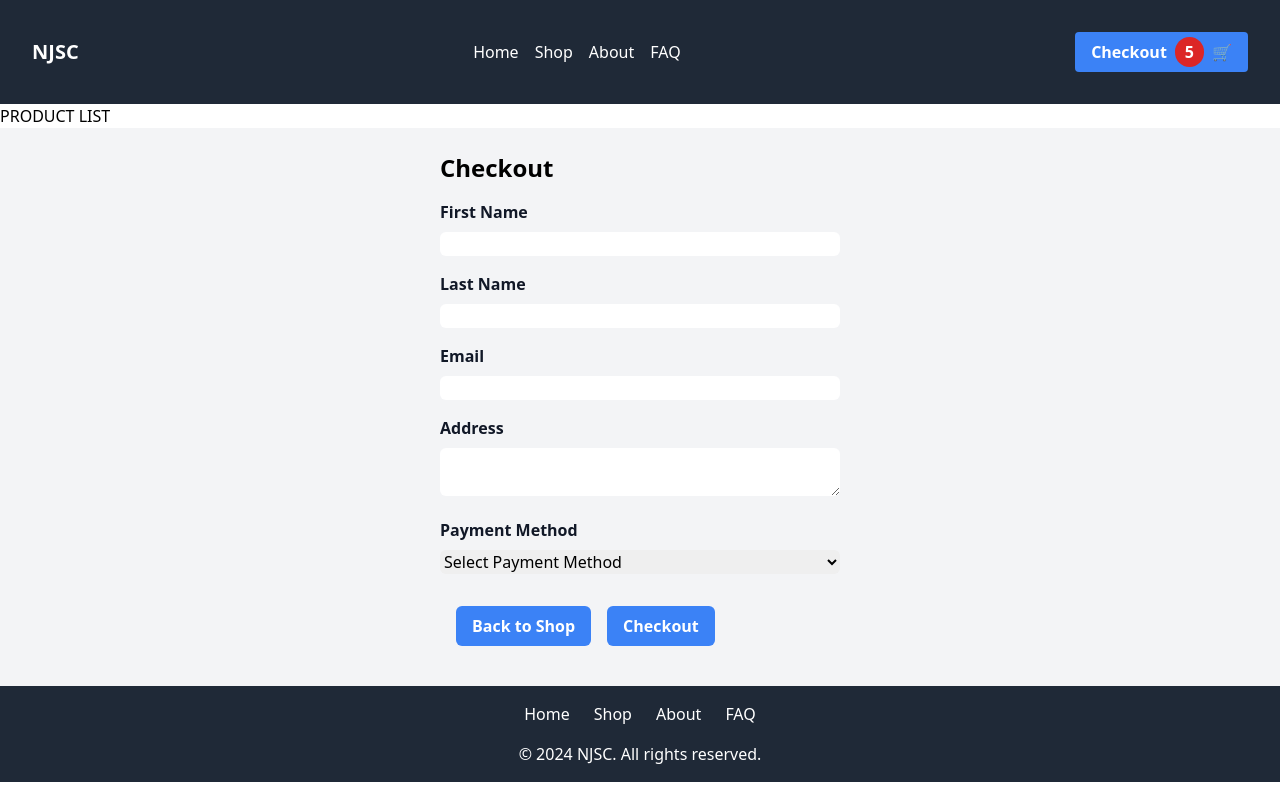
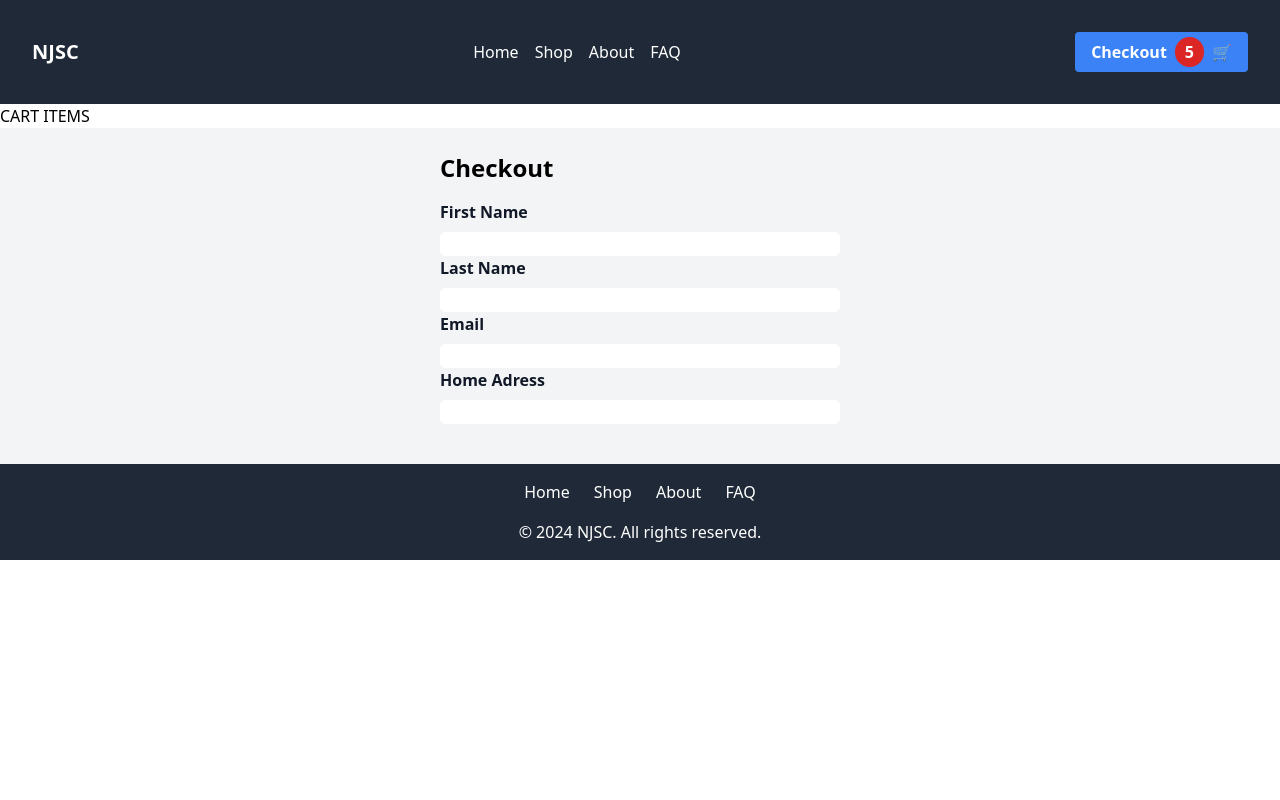
Before and after one commit to Jcollsten/react-webshop, a React (Create React App) app: page /Checkout in a window 1280 px wide. Built offline with nearby package versions, Linux system fonts and the light colour scheme.

Commit message:
adding useContext. Trying to figure out how to work with the data (ShoppingList -> Checkout)

```diff
--- a/package.json
+++ b/package.json
@@ -8,6 +8,7 @@
     "@testing-library/user-event": "^13.5.0",
     "react": "^18.3.1",
     "react-dom": "^18.3.1",
+    "react-router": "^6.23.1",
     "react-router-dom": "^6.23.0",
     "react-scripts": "5.0.1",
     "web-vitals": "^2.1.4"
--- a/src/App.js
+++ b/src/App.js
@@ -1,27 +1,46 @@
-import React from "react";
-import { BrowserRouter as Router, Route, Routes } from "react-router-dom";
-import Navbar from "./Components/Navbar/Navbar";
-import Shop from "./Pages/Shop/Shop";
-import Home from "./Pages/Home/Home";
-import About from "./Pages/About/About";
-import Faq from "./Pages/Faq/Faq";
-import Checkout from "./Pages/Checkout/Checkout";
-import Footer from "./Components/Footer/Footer";
+import React from 'react';
+import { BrowserRouter as Router, Route, Routes } from 'react-router-dom';
+import Navbar from './Components/Navbar/Navbar';
+import Shop from './Pages/Shop/Shop';
+import Home from './Pages/Home/Home';
+import About from './Pages/About/About';
+import Faq from './Pages/Faq/Faq';
+import Checkout from './Pages/Checkout/Checkout';
+import Footer from './Components/Footer/Footer';
+import { ShopContextProvider } from './context/ShopContext';
 
 const App = () => {
   return (
+    <ShopContextProvider>
       <Router>
         <div>
+          <Navbar />
           <Routes>
-          <Route path="/" element={<Home />} />
-          <Route path="/Shop" element={<Shop />} />
-          <Route path="/About" element={<About />} />
-          <Route path="/Faq" element={<Faq />} />
-          <Route path="/Checkout" element={<Checkout />} />
+            <Route
+              path='/'
+              element={<Home />}
+            />
+            <Route
+              path='/Shop'
+              element={<Shop />}
+            />
+            <Route
+              path='/About'
+              element={<About />}
+            />
+            <Route
+              path='/Faq'
+              element={<Faq />}
+            />
+            <Route
+              path='/Checkout'
+              element={<Checkout />}
+            />
           </Routes>
           <Footer />
         </div>
       </Router>
+    </ShopContextProvider>
   );
 };
 
--- a/src/Components/ProductList/ProductList.css
+++ b/src/Components/ProductList/ProductList.css
@@ -1,4 +1,6 @@
 .card {
-  width: 20rem;
-  height: 25rem;
+  min-width: 20rem;
+  min-height: 25rem;
+  max-width: 30rem;
+  max-height: 40rem;
 }
--- a/src/Pages/About/About.jsx
+++ b/src/Pages/About/About.jsx
@@ -1,11 +1,11 @@
-import React from "react";
-import { Link } from "react-router-dom";
-import Navbar from "../../Components/Navbar/Navbar";
+import React from 'react';
+import { Link } from 'react-router-dom';
+import Navbar from '../../Components/Navbar/Navbar';
 
 function About() {
   return (
     <div>
-      <Navbar />
+      {/* <Navbar /> */}
       <div>
         <h2>ABOUT US</h2>
       </div>
--- a/src/Pages/Checkout/Checkout.jsx
+++ b/src/Pages/Checkout/Checkout.jsx
@@ -1,92 +1,63 @@
-import React, { useState } from "react";
-import Navbar from "../../Components/Navbar/Navbar";
-import { Link } from "react-router-dom";
+import React, { useEffect, useContext } from 'react';
+import Navbar from '../../Components/Navbar/Navbar';
+import { Link } from 'react-router-dom';
+import { ShopContext } from '../../context/ShopContext';
 
-export default function Checkout() {
+export default function Checkout({ products, cartItems }) {
   return (
-    <div className=" bg-gray-100">
-      <Navbar />
-      <div className="bg-white">PRODUCT LIST</div>
-      <div className="max-w-md mx-auto p-6 rounded-lg ">
-        <h2 className="text-2xl font-semibold mb-4">Checkout</h2>
-        <div className="mb-4">
+    <div className='bg-gray-100'>
+      <div className='bg-white'>
+        <h1>CART ITEMS</h1>
+      </div>
+      <div className='max-w-md mx-auto p-6 rounded-lg '>
+        <h2 className='text-2xl font-semibold mb-4'>Checkout</h2>
+        <div className='mb-4'>
           <label
-            className="block text-gray-900 font-semibold mb-2"
-            htmlFor="firstName"
+            className='block text-gray-900 font-semibold mb-2'
+            htmlFor='firstName'
           >
             First Name
           </label>
           <input
-            type="text"
-            id="firstName"
-            className="form-input w-full rounded-md"
+            type='text'
+            id='firstName'
+            className='form-input w-full rounded-md'
           />
-        </div>
-        <div className="mb-4">
           <label
-            className="block text-gray-900 font-semibold mb-2"
-            htmlFor="lastName"
+            className='block text-gray-900 font-semibold mb-2'
+            htmlFor='firstName'
           >
             Last Name
           </label>
           <input
-            type="text"
-            id="lastName"
-            className="form-input w-full rounded-md"
+            type='text'
+            id='firstName'
+            className='form-input w-full rounded-md'
           />
-        </div>
-        <div className="mb-4">
           <label
-            className="block text-gray-900 font-semibold mb-2"
-            htmlFor="email"
+            className='block text-gray-900 font-semibold mb-2'
+            htmlFor='firstName'
           >
             Email
           </label>
           <input
-            type="email"
-            id="email"
-            className="form-input w-full rounded-md"
+            type='text'
+            id='firstName'
+            className='form-input w-full rounded-md'
+          />
+          <label
+            className='block text-gray-900 font-semibold mb-2'
+            htmlFor='firstName'
+          >
+            Home Adress
+          </label>
+          <input
+            type='text'
+            id='firstName'
+            className='form-input w-full rounded-md'
           />
         </div>
-        <div className="mb-4">
-          <label
-            className="block text-gray-900 font-semibold mb-2"
-            htmlFor="address"
-          >
-            Address
-          </label>
-          <textarea
-            id="address"
-            className="form-textarea w-full rounded-md"
-          ></textarea>
-        </div>
-        <div className="mb-4">
-          <label className="block text-gray-900 font-semibold mb-2">
-            Payment Method
-          </label>
-          <select className="form-select w-full rounded-md">
-            <option value="">Select Payment Method</option>
-            <option value="credit_card">Credit Card</option>
-            <option value="klarna_card">Klarna-card</option>
-          </select>
-        </div>
-        <Link to="/Shop">
-          <button
-            className="bg-blue-500 hover:bg-blue-600 text-white font-semibold py-2 px-4 rounded-md m-4"
-            // onClick={handleCheckout}
-          >
-            Back to Shop
-          </button>
-        </Link>
-        <button
-          className="bg-blue-500 hover:bg-blue-600 text-white font-semibold py-2 px-4 rounded-md"
-          // onClick={handleCheckout}
-        >
-          Checkout
-        </button>
       </div>
     </div>
   );
 }
-
-// export default Checkout;
--- a/src/Pages/Faq/Faq.jsx
+++ b/src/Pages/Faq/Faq.jsx
@@ -1,11 +1,11 @@
-import React from "react";
-import { Link } from "react-router-dom";
-import Navbar from "../../Components/Navbar/Navbar";
+import React from 'react';
+import { Link } from 'react-router-dom';
+import Navbar from '../../Components/Navbar/Navbar';
 
 function Faq() {
   return (
     <div>
-      <Navbar />
+      {/* <Navbar /> */}
       <div>
         <h2>Frequently Asked Questions</h2>
       </div>
--- a/src/Pages/Home/Home.jsx
+++ b/src/Pages/Home/Home.jsx
@@ -1,22 +1,27 @@
-import React from "react";
-import Navbar from "../../Components/Navbar/Navbar";
-import { Link } from "react-router-dom";
-import imageSrc from "../../Assets/heroImage.jpg";
+import React from 'react';
+import Navbar from '../../Components/Navbar/Navbar';
+import { Link } from 'react-router-dom';
+import imageSrc from '../../Assets/heroImage.jpg';
 function Home() {
   return (
-    <div className="relative">
-      <Navbar />
-      <div className="absolute top-1/4 left-1/2 transform -translate-x-1/2 -translate-y-1/2 text-center">
-        <h1 className="text-4xl font-bold mb-4">Hello</h1>
-        <p className="text-lg">Welcome to our website!</p>
+    <div className='relative'>
+      {/* <Navbar /> */}
+      <div className='absolute top-1/4 left-1/2 transform -translate-x-1/2 -translate-y-1/2 text-center'>
+        <h1 className='text-4xl font-bold mb-4'>Hello</h1>
+        <p className='text-lg'>Welcome to our website!</p>
 
-        <Link to="/shop" className="hover:text-gray-300">
-          <button className="bg-blue-500 hover:bg-blue-700 text-white font-bold py-2 px-4 rounded mt-4">
-            SHOP NOW
-          </button>
+        <Link
+          to='/shop'
+          className='hover:text-gray-300'
+        >
+          <button className='bg-blue-500 hover:bg-blue-700 text-white font-bold py-2 px-4 rounded mt-4'>SHOP NOW</button>
         </Link>
       </div>
-      <img src={imageSrc} alt="HeroImg" className="block mx-auto" />
+      <img
+        src={imageSrc}
+        alt='HeroImg'
+        className='block mx-auto'
+      />
       {/* <div>
       <Link to="faq">Faq</Link>
       <Link to="/about">About</Link>
--- a/src/Pages/Shop/Shop.jsx
+++ b/src/Pages/Shop/Shop.jsx
@@ -1,15 +1,15 @@
-import React from "react";
-import { Link } from "react-router-dom";
-import ProductCard from "../../Components/ProductList/ProductList";
-import Navbar from "../../Components/Navbar/Navbar";
+import React from 'react';
+import { Link } from 'react-router-dom';
+import ProductList from '../../Components/ProductList/ProductList';
+import Navbar from '../../Components/Navbar/Navbar';
 
 function Shop() {
   return (
     <div>
-      <Navbar />
+      {/* <Navbar /> */}
       <div>
         <h2>SHOP</h2>
-        <ProductCard />
+        <ProductList />
       </div>
       {/* <div>
         <Link to="/">Home</Link>
--- /dev/null
+++ b/src/context/ShopContext.jsx
@@ -0,0 +1,31 @@
+import React, { createContext, useState } from 'react';
+
+export const ShopContext = createContext(null);
+
+export const ShopContextProvider = (props) => {
+  const [cartItems, setCartItems] = useState({});
+
+  function getSavedCartItems() {
+    const savedCartItems = localStorage.getItem('cartItems');
+    return savedCartItems ? JSON.parse(savedCartItems) : {};
+  }
+
+  function addToCart(itemId) {
+    setCartItems((prev) => ({ ...prev, [itemId]: (prev[itemId] || 0) + 1 }));
+  }
+
+  function removeFromCart(itemId) {
+    setCartItems((prev) => {
+      const updatedCart = { ...prev };
+      if (updatedCart[itemId] > 0) {
+        updatedCart[itemId] -= 1;
+      }
+      return updatedCart;
+    });
+  }
+
+  const contextValue = { cartItems, addToCart, removeFromCart, getSavedCartItems };
+  console.log(cartItems);
+
+  return <ShopContext.Provider value={contextValue}>{props.children}</ShopContext.Provider>;
+};
```
Also changed, not shown: src/Components/ProductList/ProductList.jsx (+25 -18 lines), 1 other file (tests, documents, lock files or other folders). Lines whose indentation alone changed are shown as unchanged.
